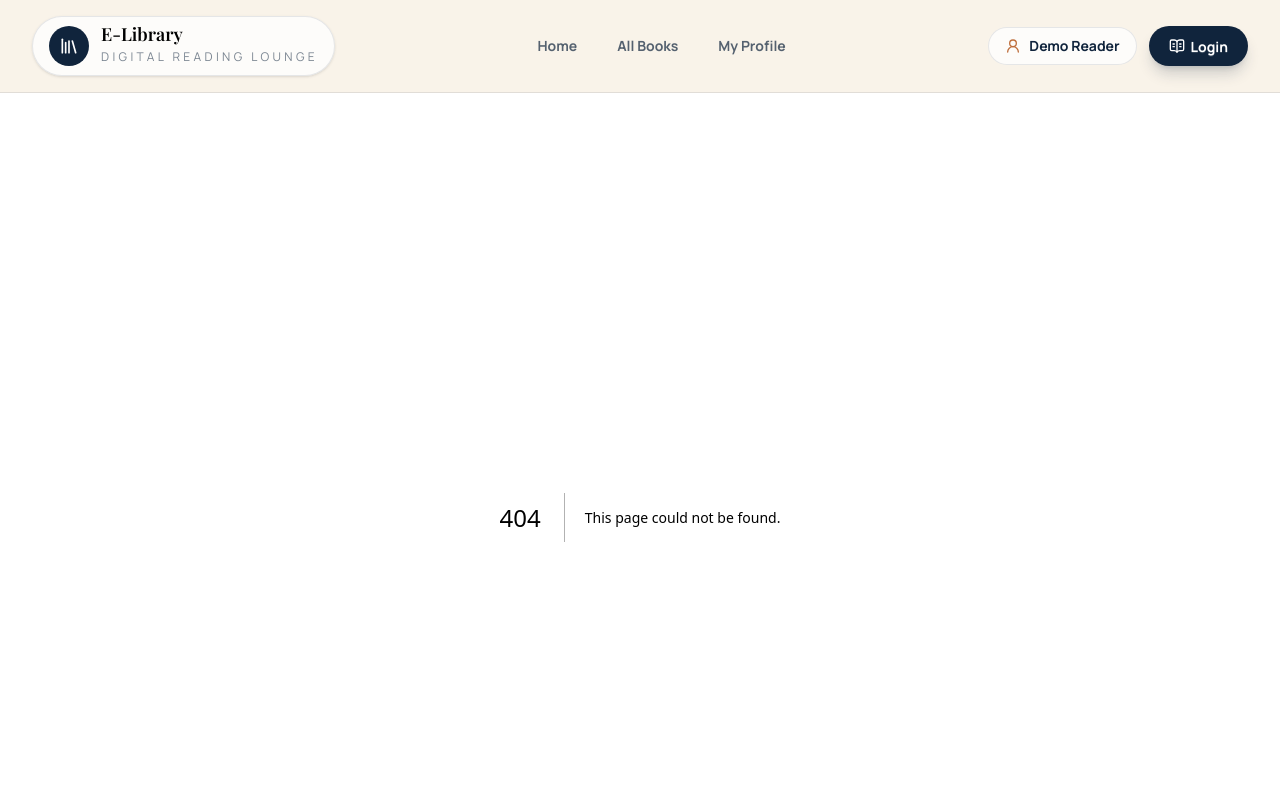
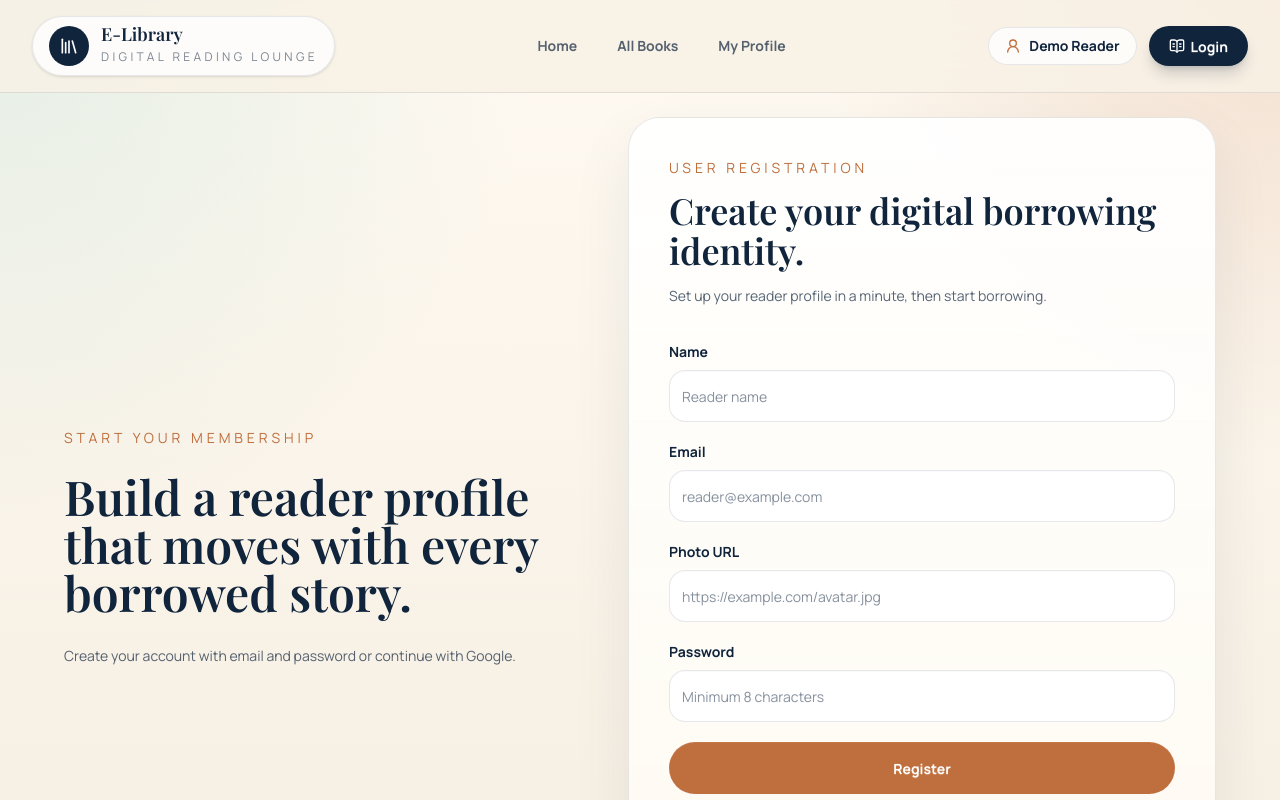
Before and after one commit to sahmsec/e-library, a Next.js app: page /register in a window 1280 px wide. Before the commit this address had no page. Shown: the top 800 px of the page. Built offline with nearby package versions, Linux system fonts and the light colour scheme.

Commit message:
register page added

```diff
--- /dev/null
+++ b/src/app/register/page.js
@@ -0,0 +1,21 @@
+import RegisterForm from "@/components/RegisterForm";
+
+export default function RegisterPage() {
+  return (
+    <section className="mx-auto grid w-full max-w-6xl gap-8 lg:grid-cols-[0.95fr_1.05fr] lg:items-center">
+      <div className="space-y-6">
+        <p className="text-sm uppercase tracking-[0.28em] text-library-copper">
+          Start your membership
+        </p>
+        <h1 className="font-display text-5xl font-semibold text-library-ink">
+          Build a reader profile that moves with every borrowed story.
+        </h1>
+        <p className="max-w-xl text-sm leading-8 text-library-ink/70">
+          Create your account with email and password or continue with Google.
+        </p>
+      </div>
+
+      <RegisterForm />
+    </section>
+  );
+}
```
